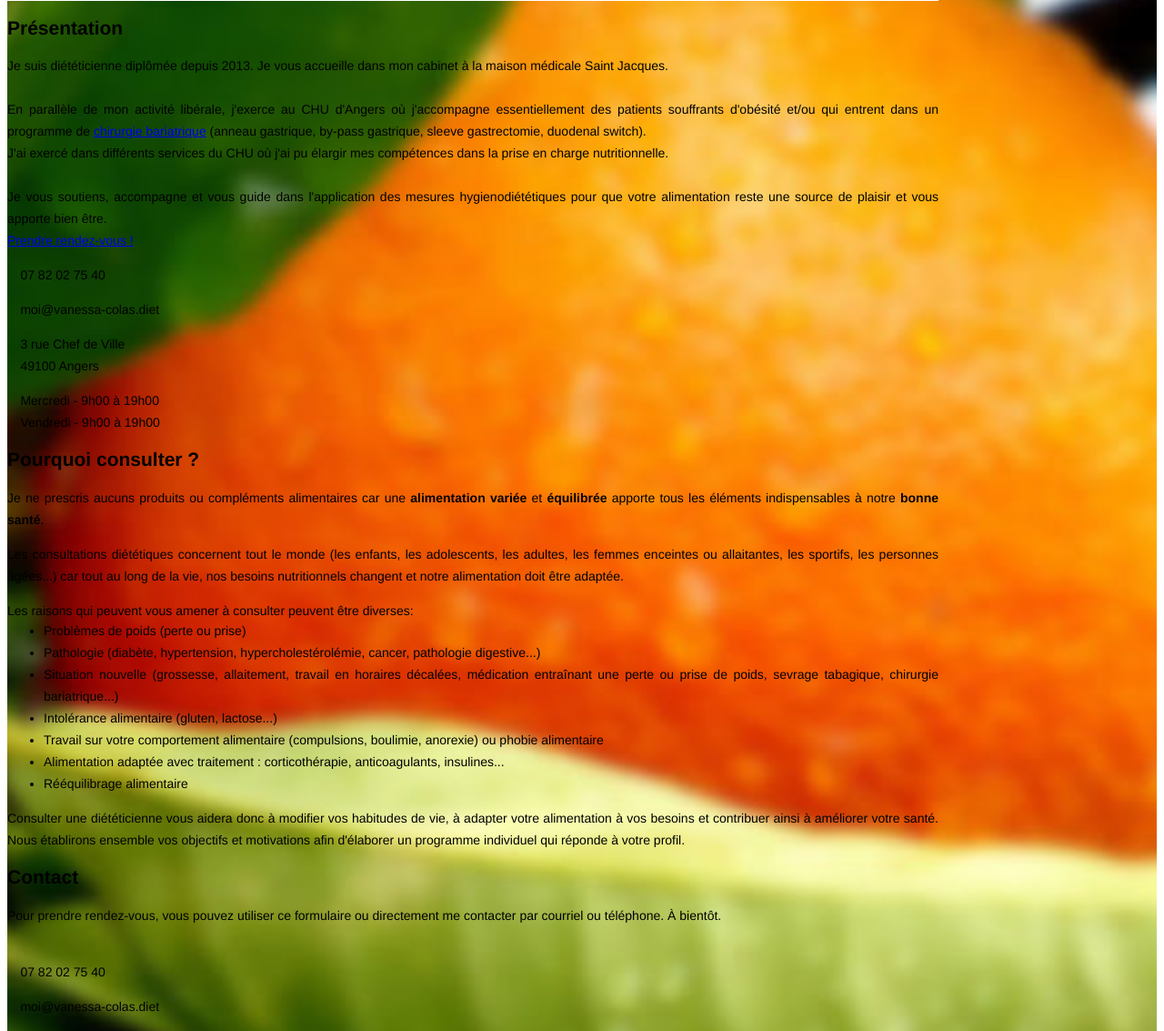
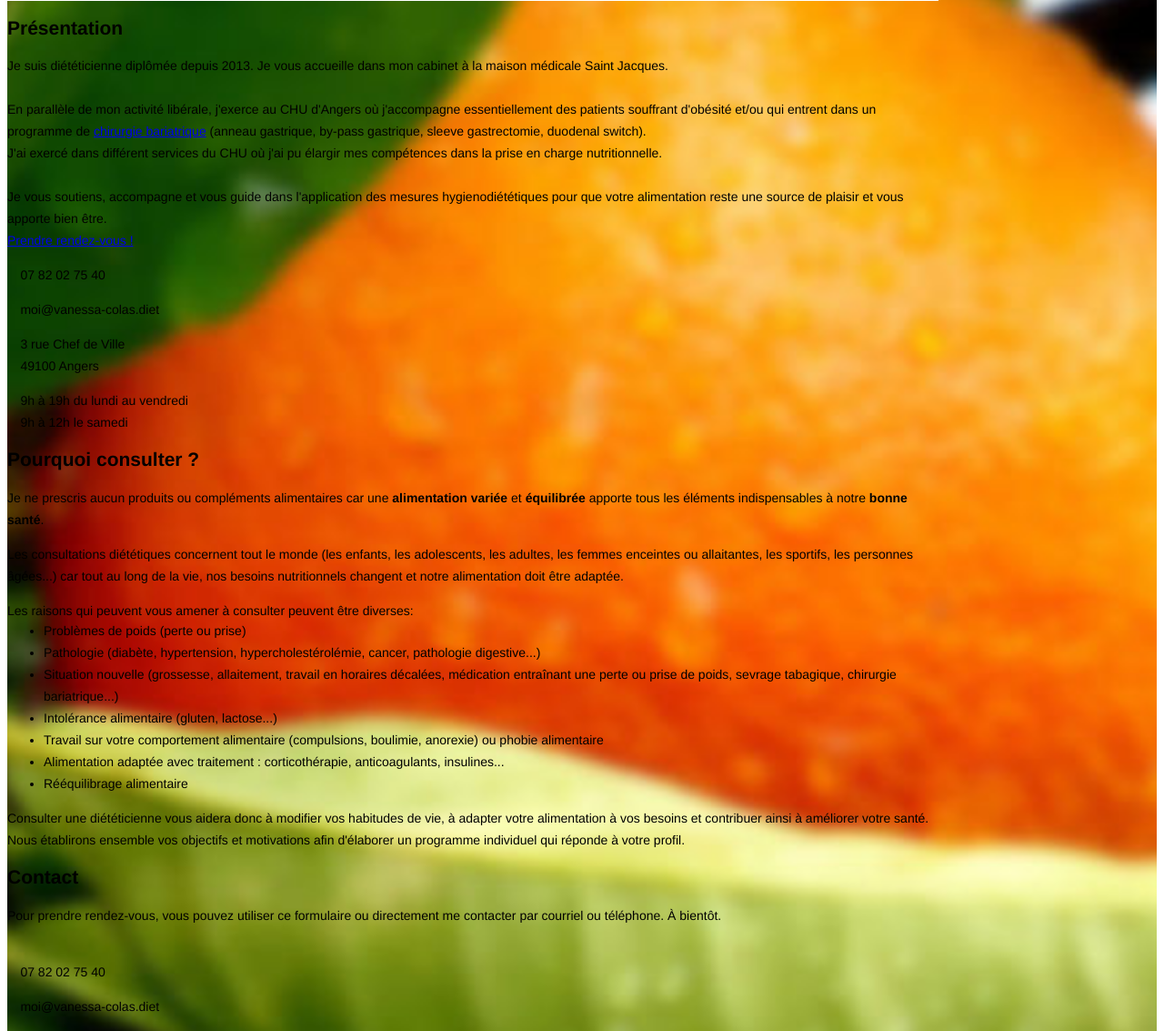
Before and after one commit to francoiscolas/vanessa-colas.diet, a PHP site: page / in a window 1280 px wide. Shown: the part 1150-2283 px from the top of the page at 91% size. Run offline with PHP 8.4, Linux system fonts and the light colour scheme; style sheets or scripts are compiled from the project's sources.

Commit message:
fix grammatical errors + other fixes

```diff
--- a/public/index.php
+++ b/public/index.php
@@ -71,7 +71,7 @@ function assets($key) {
         <section class="presentation mdl-grid">
           <div class="mdl-cell mdl-cell--12-col">
             <div class="mdl-grid mdl-grid--no-spacing">
-              <div class="photo mdl-cell mdl-cell--3-col-desktop mdl-cell--2-col-tablet mdl-cell--4-col-phone">
+              <div class="photo mdl-cell mdl-cell--3-col-desktop mdl-cell--2-col-tablet mdl-cell--hide-phone">
                 <img src="/images/photo.jpg"/>
               </div>
               <div class="mdl-card mdl-cell mdl-cell--6-col-desktop mdl-cell--6-col-tablet mdl-cell--4-col-phone">
@@ -83,10 +83,10 @@ function assets($key) {
                   à la maison médicale Saint Jacques.<br>
                   <br>
                   En parallèle de mon activité libérale, j'exerce au CHU d'Angers où j'accompagne
-                  essentiellement des patients souffrants d'obésité et/ou qui entrent dans un programme de
+                  essentiellement des patients souffrant d'obésité et/ou qui entrent dans un programme de
                   <a href="https://fr.wikipedia.org/wiki/Chirurgie_bariatrique">chirurgie bariatrique</a>
                   (anneau gastrique, by-pass gastrique, sleeve gastrectomie, duodenal switch).<br>
-                  J'ai exercé dans différents services du CHU où j'ai pu élargir mes compétences
+                  J'ai exercé dans différent services du CHU où j'ai pu élargir mes compétences
                   dans la prise en charge nutritionnelle.<br>
                   <br>
                   Je vous soutiens, accompagne et vous guide dans l'application des mesures
@@ -111,8 +111,8 @@ function assets($key) {
                   <p class="mdl-typography--font-light contact schedule">
                     <i class="material-icons">&#xE8B5;</i>
                     <span>
-                      Mercredi - 9h00 à 19h00<br>
-                      Vendredi - 9h00 à 19h00<br>
+                      9h à 19h du lundi au vendredi<br>
+                      9h à 12h le samedi
                     </span>
                   </p>
                 </div>
@@ -130,7 +130,7 @@ function assets($key) {
                 </div>
                 <div class="mdl-card__supporting-text">
                   <p>
-                    Je ne prescris aucuns produits ou compléments alimentaires car une <b>alimentation variée</b> et
+                    Je ne prescris aucun produits ou compléments alimentaires car une <b>alimentation variée</b> et
                     <b>équilibrée</b> apporte tous les éléments indispensables à notre <b>bonne santé</b>.
                   </p>
                   <p>
@@ -259,7 +259,7 @@ function assets($key) {
                   <li>consultations de suivi (30min) : 25€<strong class="star">*</strong></li>
                 </ul>
                 <p class="note">
-                  <strong class="star">*</strong>30€ puis 20€ pour les étudiants et demandeurs d'emplois (sur présentation d'un justificatif).
+                  <strong class="star">*</strong>35€ puis 20€ pour les étudiants et demandeurs d'emplois (sur présentation d'un justificatif).
                 </p>
               </div>
               <div class="mdl-cell mdl-cell--4-col">
--- a/public/stylesheets/app.scss
+++ b/public/stylesheets/app.scss
@@ -7,9 +7,6 @@ html, body,
   font-size: 14px;
   font-weight: 300;
   line-height: 24px;
-}
-.mdl-card__supporting-text {
-  text-align: justify;
 }
 .vd-wrapper {
   max-width: 1024px;
@@ -22,8 +19,11 @@ header {
     padding: 0 40px;
     h1 {
       font-family: 'Gloria Hallelujah', cursive !important;
-      font-size: 36px;
+      font-size: 26px !important;
       width: 100%;
+      @media screen and (min-width: 760px) {
+        font-size: 36px !important;
+      }
     }
   }
   .vd-nav .mdl-navigation__link {
```
